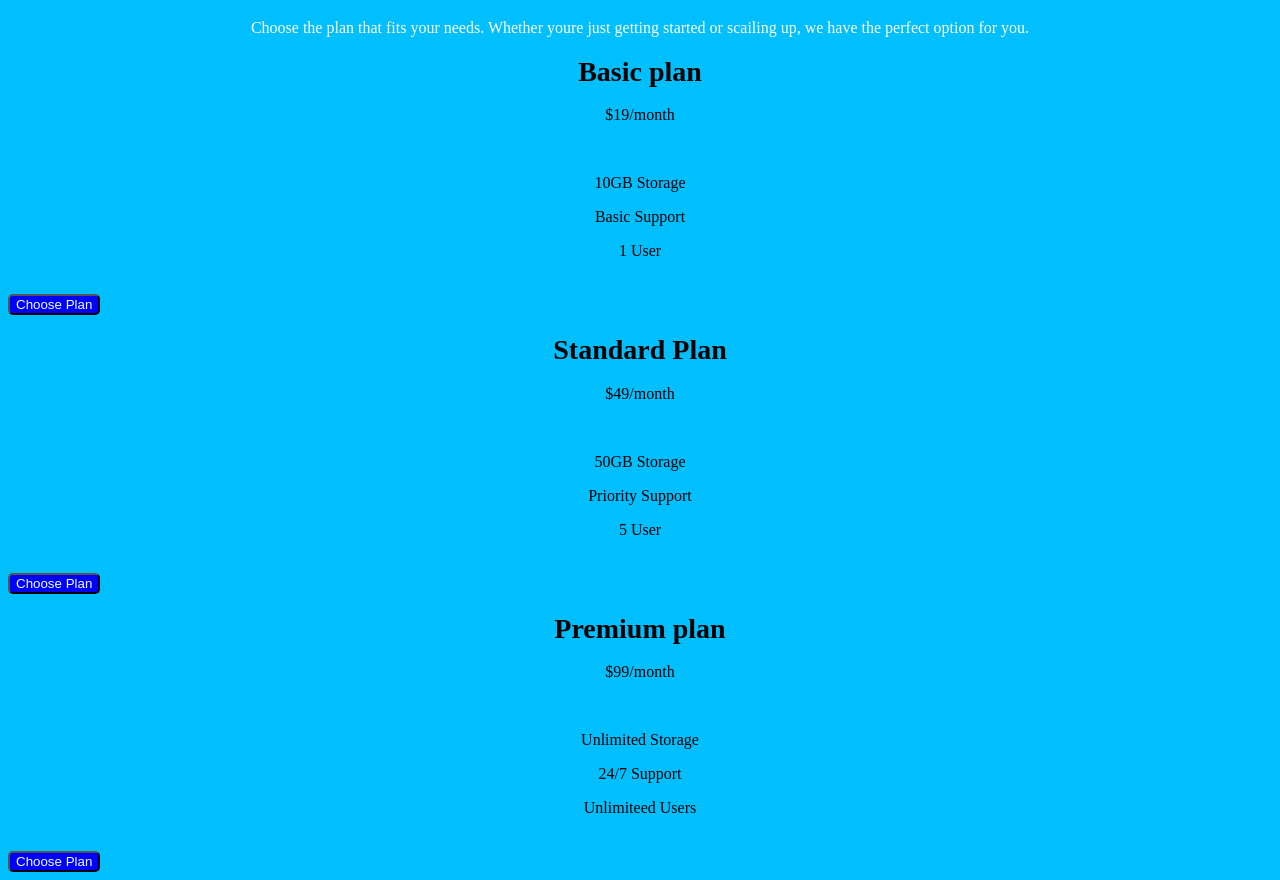
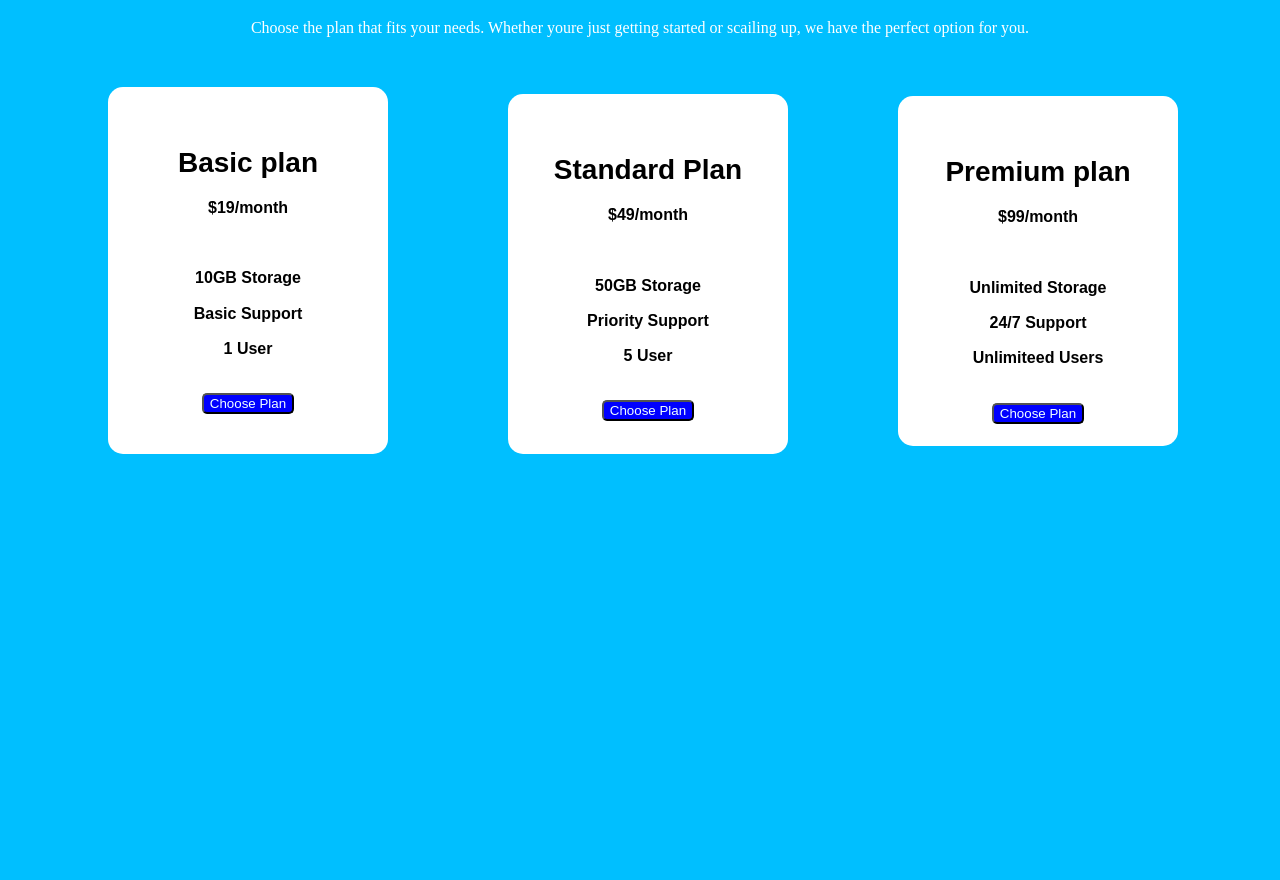
Before and after one commit to Ashgamerz10/DIV.html, a plain HTML site: page index.html in a window 1280 px wide. Shown: the part 61-941 px from the top of the page. After the commit the page ends 800 px from the top, so only its background shows below. Drawn offline with Linux system fonts and the light colour scheme.

Commit message:
Update index.html

```diff
--- a/index.html
+++ b/index.html
@@ -4,7 +4,7 @@
     <meta charset="UTF-8">
     <meta name="viewport" content="width=device-width, initial-scale=1.0">
     <title>Document</title>
-    <link rel="stylesheet" href="div.css">
+    <link rel="stylesheet" href="style.css">
 </head>
 <body>
 
```
